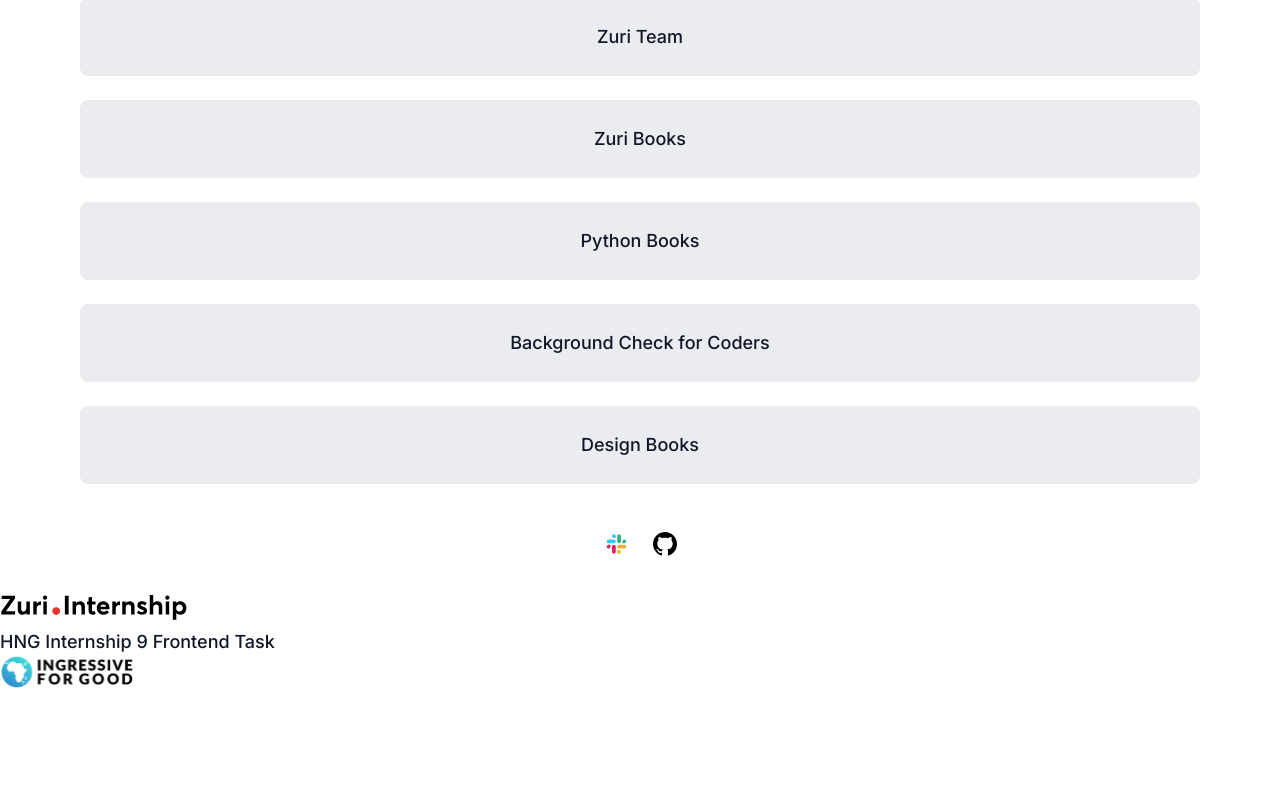
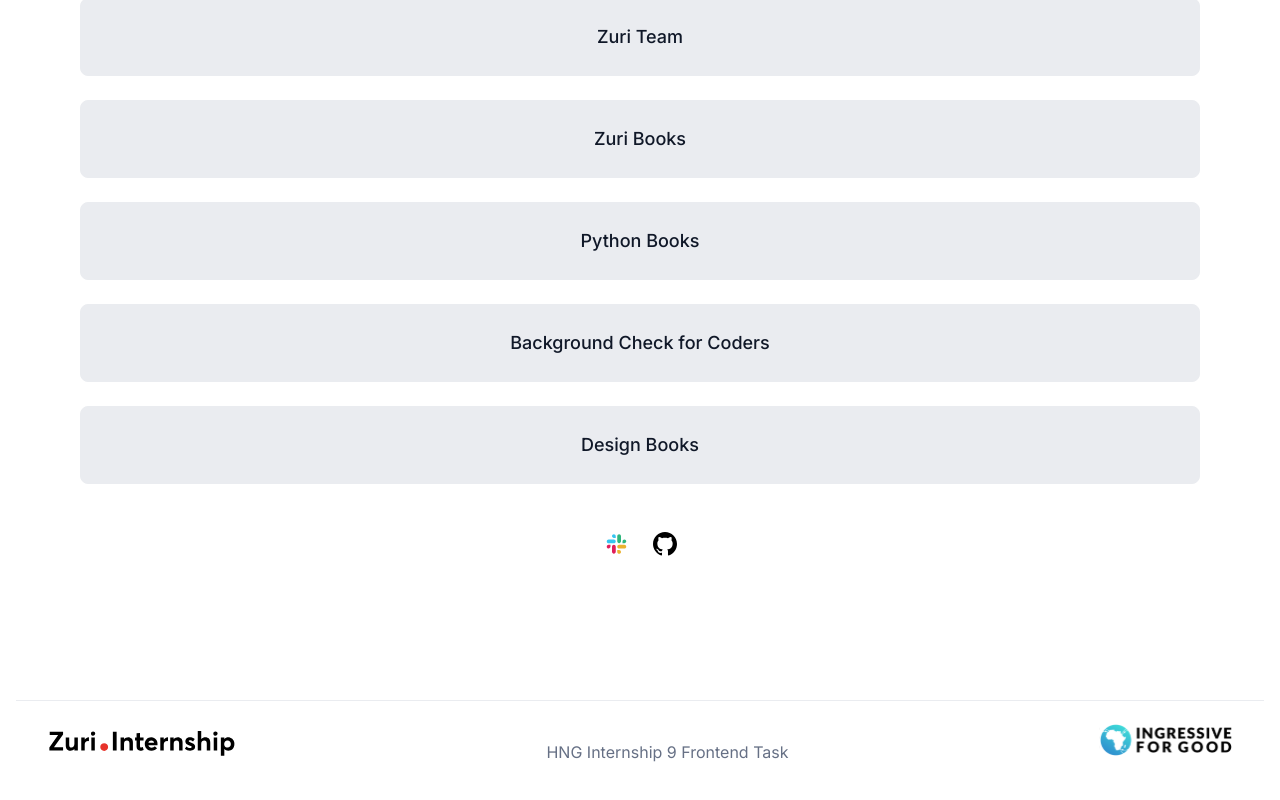
Before and after one commit to Ebenscript/linktree, a React (Create React App) app: page / in a window 1280 px wide. Shown: the part 366-1166 px from the top of the page. Before the commit the page ends 1062 px from the top, so only its background shows below. Built offline with nearby package versions, Linux system fonts and the light colour scheme.

Commit message:
add footer style

```diff
--- a/src/App.css
+++ b/src/App.css
@@ -113,4 +113,47 @@
   gap: 24px;
   padding-top: 24px;
   padding-bottom: 24px;
+  margin-bottom: 32px;
 }
+
+@media screen and (min-width: 768px) {
+  .social-section {
+    margin-bottom: 64px;
+  }
+}
+
+.footer-section {
+  padding: 32px 16px;
+}
+
+.footer-section__container {
+  border-top: 1px solid var(--gray100);
+  padding: 32px 0 0;
+  display: flex;
+  flex-direction: column;
+  gap: 16px;
+}
+
+.footer-text {
+  font-weight: 400;
+  color: var(--gray);
+}
+
+@media screen and (min-width: 768px) {
+  .footer-section {
+    padding: 48px 16px;
+  }
+
+  .footer-section__container {
+    height: 64px;
+    padding: 0 32px;
+    flex-direction: row;
+    justify-content: space-between;
+    align-items: flex-end;
+  }
+
+  .footer-text {
+    font-size: 16px;
+    line-height: 24px;
+  }
+}
```
